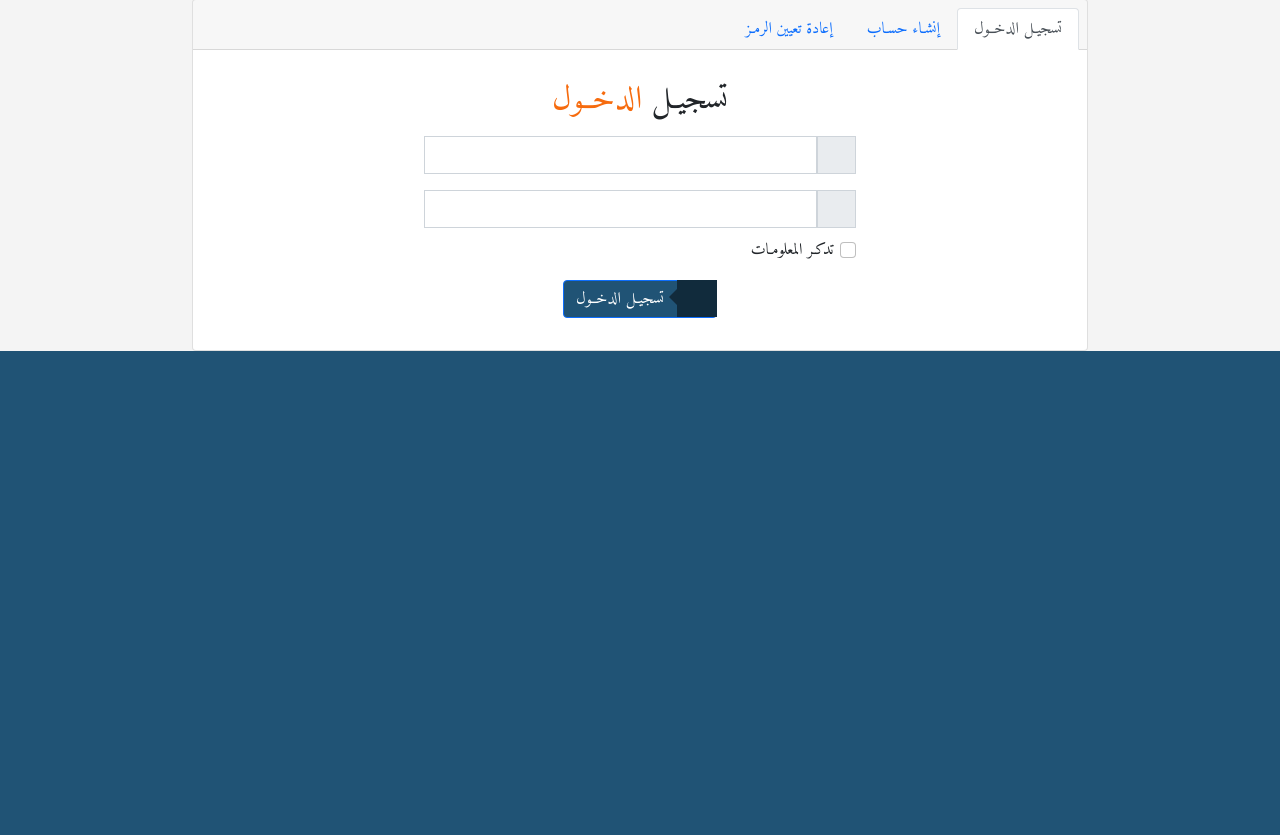
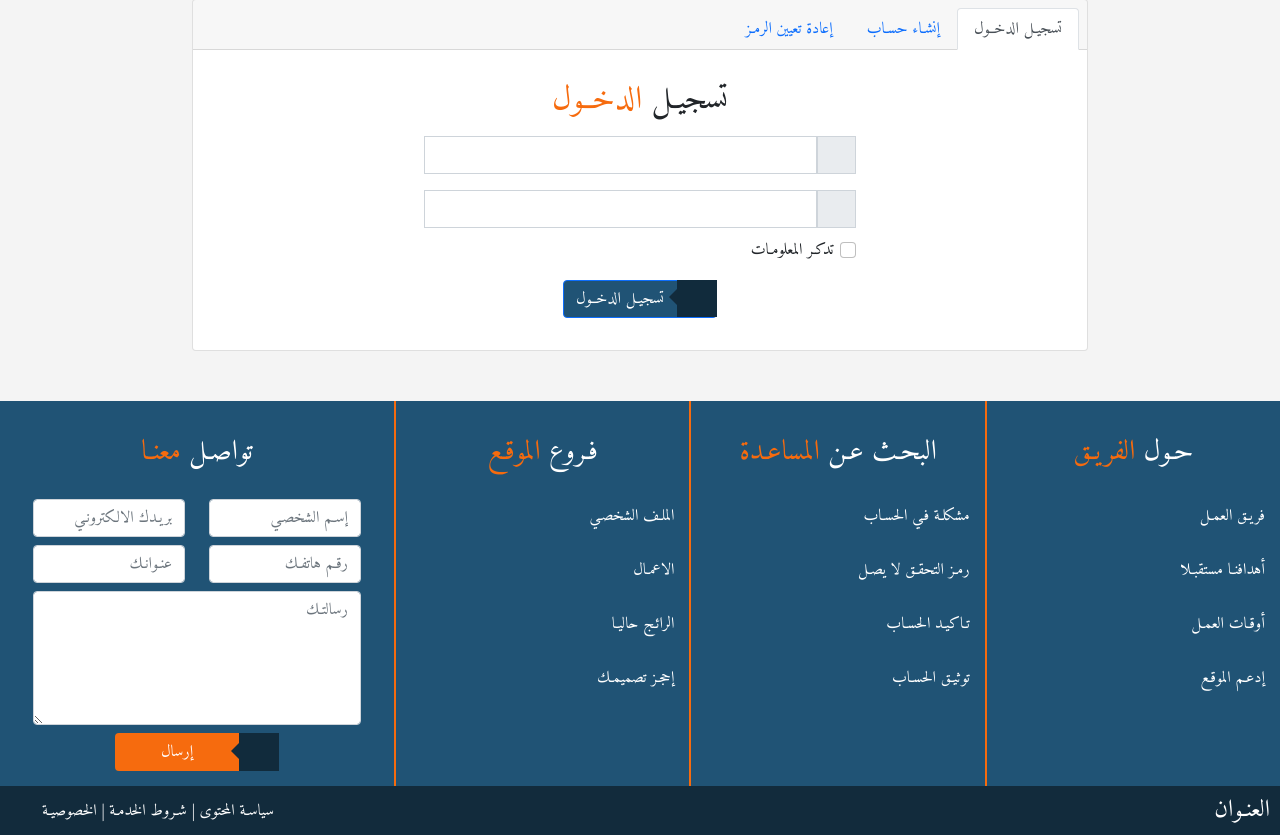
Before and after one commit to Abdelilah-Riouj/old_portfolio, a PHP site: page / in a window 1280 px wide. Shown: the part 2882-3717 px from the top of the page. Before the commit the page ends 3233 px from the top, so only its background shows below. Run offline with PHP 8.4, Linux system fonts and the light colour scheme; some libraries are stand-ins or nearby versions; some web fonts are replaced.

Commit message:
ADD footer & copyright

```diff
--- a/includes/templates/footer.php
+++ b/includes/templates/footer.php
@@ -1,5 +1,88 @@
 
+<footer>
+    <div class="cate">
+        <div class="aboutOur-team">
+            <h3>حـول <span> الفريـق</span></h3>
+            <div class="list">
+               <ul>
+                    <li>فريـق العمـل</li>
+                    <li>أهدافنـا مستقبـلا</li>
+                    <li>أوقـات العمـل</li>
+                    <li>إدعـم الموقـع</li>
+                </ul>
+            </div>
 
+        </div>
+        <div class="help">
+            <div class="list">
+                <h3>البحـث عـن <span> المساعـدة</span></h3>
+                <ul>
+                    <li>مشكلـة فـي الحسـاب</li>
+                    <li>رمـز التحقـق لا يصـل</li>
+                    <li>تـاكيـد الحسـاب</li>
+                    <li>توثيـق الحسـاب</li>
+                </ul>
+            </div>
+        </div>
+        <div class="help">
+            <div class="list">
+                <h3>فـروع <span> الموقـع</span></h3>
+                <ul>
+                    <li>الملـف الشخصـي</li>
+                    <li>الاعمـال</li>
+                    <li>الرائـج حاليـا</li>
+                    <li>إحجـز تصميمـك</li>
+                </ul>
+            </div>
+        </div>
+        <div class="contactUs">
+            <div class="contact">
+                <h3>تواصـل <span> معنـا</span></h3>
+                <div class="row mb-2">
+                    <div class="col">
+                        <input type="text" class="form-control" placeholder="إسـم الشخصـي">
+                    </div>
+                    <div class="col">
+                        <input type="email" class="form-control" placeholder="بريـدك اﻻلكترونـي">
+                    </div>
+                </div>
+                <div class="row mb-2">
+                    <div class="col">
+                        <input type="number" class="form-control" placeholder="رقـم هاتفـك">
+                    </div>
+                    <div class="col">
+                        <input type="text" class="form-control" placeholder="عنـوانـك">
+                    </div>
+                </div>
+                <div class="row mb-2">
+                    <div class="col">
+                        <textarea class="form-control" name="" id="" cols="10" rows="5" placeholder="رسالتـك"></textarea>
+                    </div>
+                </div>
+                <button type="submit" class="btn">
+                    <span>
+                        <i class="fa fa-phone"></i>
+                    </span>
+                    <label for="">إرسال</label>
+                </button>
+            </div>
+        </div>
+    </div>
+    <div class="copyright">
+        <h4>العنـوان</h4>
+        <ul>
+            <li>
+                سياسـة المحتوى |
+            </li>
+            <li>
+                       شـروط الخدمـة |
+            </li>
+            <li>
+                        الخصوصيـة
+            </li>
+        </ul>
+    </div>
+</footer>
     <script src="<?php echo $jsLib;?>jquery-3.6.0.min.js"></script>
     <script src="<?php echo $jsLib; ?>bootstrap.min.js"></script>
     <script src="<?php echo $jsLib;?>all.min.js"></script>
--- a/layout/css/main.css
+++ b/layout/css/main.css
@@ -470,3 +470,111 @@
   color: snow;
   margin-right: 10px;
 }
+* footer .cate {
+  display: -webkit-box;
+  display: -ms-flexbox;
+  display: flex;
+  -ms-flex-pack: distribute;
+      justify-content: space-around;
+  width: 100%;
+  background: #205375;
+  color: white;
+  margin-top: 50px;
+}
+* footer .cate > * {
+  width: calc(100% / 3);
+  border-left: 2px solid #F66B0E;
+  padding: 15px;
+}
+* footer .cate > * h3 {
+  padding-top: 20px;
+  text-align: center;
+}
+* footer .cate > * h3 span {
+  color: #F66B0E;
+}
+* footer .cate > * ul {
+  margin-top: 20px;
+}
+* footer .cate > * ul li {
+  padding: 15px 0px;
+}
+* footer .cate .contactUs {
+  width: 45%;
+  border: none;
+}
+* footer .cate .contactUs .contact {
+  width: 90%;
+  margin-right: 5%;
+}
+* footer .cate .contactUs .contact h3 {
+  margin-bottom: 30px;
+}
+* footer .cate .contactUs .contact h3 span {
+  color: #F66B0E;
+}
+* footer .cate .contactUs .contact button {
+  position: relative;
+  background: #F66B0E;
+  color: snow;
+  width: 50%;
+  margin: 0 auto;
+  display: block;
+}
+* footer .cate .contactUs .contact button span {
+  position: absolute;
+  right: -1px;
+  top: -1px;
+  width: 40px;
+  height: 106%;
+  background: #112B3C;
+  color: snow;
+  display: -webkit-box;
+  display: -ms-flexbox;
+  display: flex;
+  -webkit-box-pack: center;
+      -ms-flex-pack: center;
+          justify-content: center;
+  -webkit-box-align: center;
+      -ms-flex-align: center;
+          align-items: center;
+}
+* footer .cate .contactUs .contact button span::after {
+  position: absolute;
+  content: "";
+  border-style: solid;
+  border-width: 8px;
+  border-color: transparent #122b3c transparent transparent;
+  left: -16px;
+  top: 27%;
+}
+* footer .cate .contactUs .contact button span svg {
+  color: #F66B0E;
+}
+* footer .cate .contactUs .contact button label {
+  margin-right: 40px;
+}
+* footer .copyright {
+  display: -webkit-box;
+  display: -ms-flexbox;
+  display: flex;
+  -webkit-box-pack: justify;
+      -ms-flex-pack: justify;
+          justify-content: space-between;
+  -webkit-box-align: center;
+      -ms-flex-align: center;
+          align-items: center;
+  background: #122b3c;
+  color: white;
+  padding: 10px 10px;
+}
+* footer .copyright h4 {
+  margin: 0;
+}
+* footer .copyright ul {
+  margin: 0;
+}
+* footer .copyright ul li {
+  display: inline-block;
+  cursor: pointer;
+}
--- a/layout/css/main.sass
+++ b/layout/css/main.sass
@@ -319,3 +319,81 @@ $color-back: #f4f4f4
             background-color: $color-text
             color: $color-light
             margin-right: 10px
+  footer
+    .cate
+      display: flex
+      justify-content: space-around
+      width: 100%
+      background: #205375
+      color: white
+      margin-top: 50px
+      > *
+        width: calc(100% / 3)
+        border-left: 2px solid $color-text
+        padding: 15px
+        h3
+          padding-top: 20px
+          text-align: center
+          span
+            color: $color-text
+        ul
+          margin-top: 20px
+          li
+            padding: 15px 0px
+      .contactUs
+        width: 45%
+        border: none
+        .contact
+          width: 90%
+          margin-right: 5%
+          h3
+            margin-bottom: 30px
+            span
+              color: $color-text
+          .row
+            .cal
+              input
+          button
+            position: relative
+            background: $color-text
+            color: $color-light
+            width: 50%
+            margin: 0 auto
+            display: block
+            span
+              position: absolute
+              right: -1px
+              top: -1px
+              width: 40px
+              height: 106%
+              background: $color-global
+              color: $color-light
+              display: flex
+              justify-content: center
+              align-items: center
+              &::after
+                position: absolute
+                content: ""
+                border-style: solid
+                border-width: 8px
+                border-color: transparent #122b3c transparent transparent
+                left: -16px
+                top: 27%
+              svg
+                color: $color-text
+            label
+              margin-right: 40px
+    .copyright
+      display: flex
+      justify-content: space-between
+      align-items: center
+      background: #122b3c
+      color: white
+      padding: 10px 10px
+      h4
+        margin: 0
+      ul
+        margin: 0
+        li
+          display: inline-block
+          cursor: pointer
```
